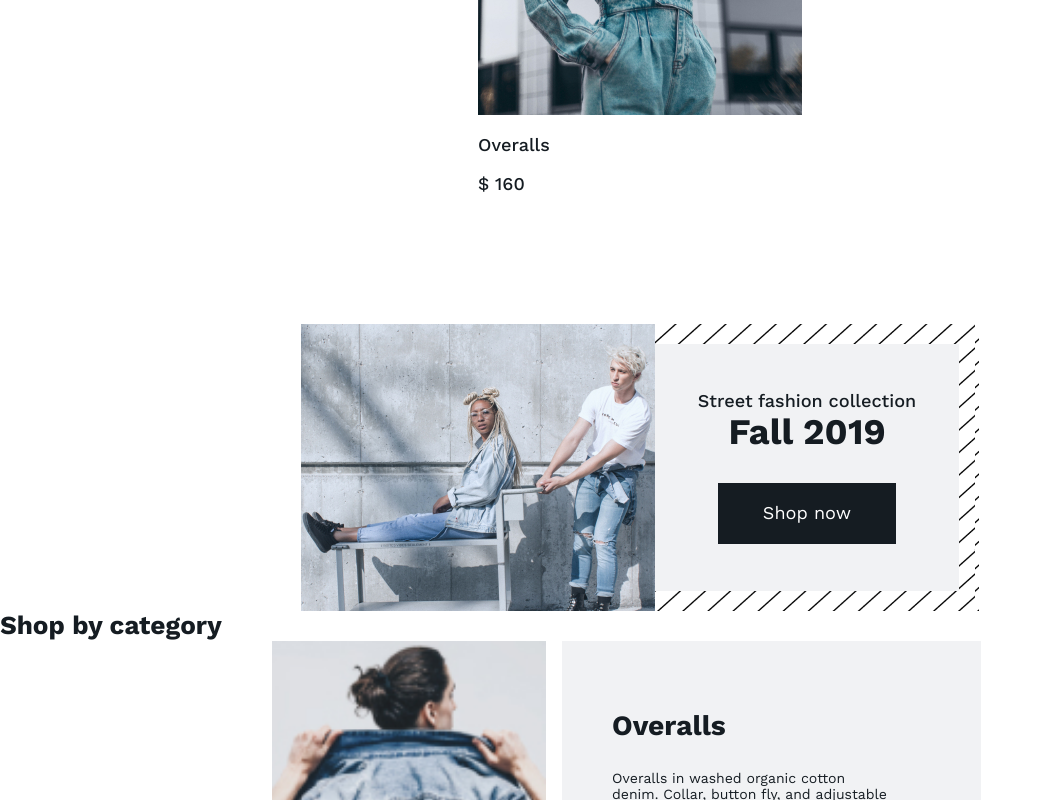
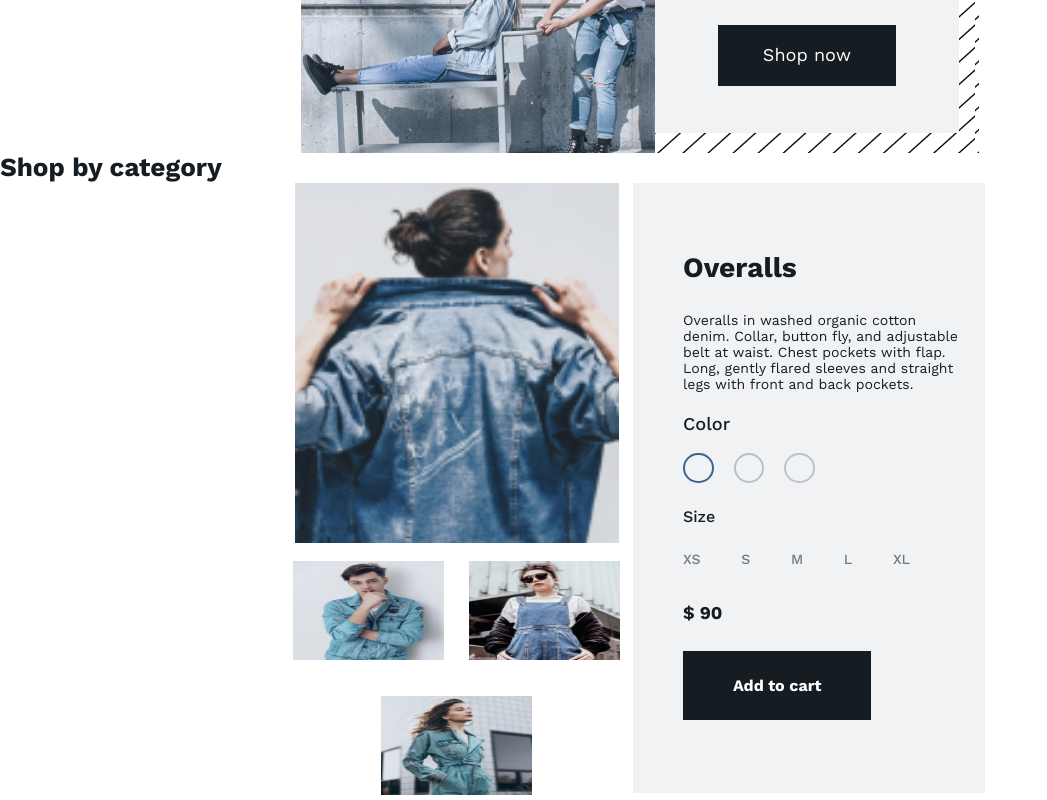
Before and after one commit to hellonasd/denim-app, a React (Create React App) app: page /product/0 in a window 1280 px wide. Shown: the part 1220-2020 px from the top of the page, without its empty margins (0-1047 px from the left). Built offline with nearby package versions, Linux system fonts and the light colour scheme.

Commit message:
fixed 768px gallery adn detail

```diff
--- a/src/components/Btn/btn.css
+++ b/src/components/Btn/btn.css
@@ -23,7 +23,7 @@
 .btn--add-card {
   padding: 25px 50px;
   margin-top: 10px;
-  margin-bottom: 40px;
+  /* margin-bottom: 40px; */
   font-family: Work Sans;
   font-style: normal;
   font-weight: bold;
--- a/src/components/Gallery/gallery.css
+++ b/src/components/Gallery/gallery.css
@@ -35,12 +35,15 @@
 }
 
 @media (min-width: 768px) {
+
   .gallery__main {
     display: flex;
-    width: 768px;
+    width: 720px;
     margin: 0 auto;
   }
-  .gallery__btn--resolution{
+
+
+  .gallery__btn--resolution {
     display: none;
   }
 
@@ -51,9 +54,8 @@
     list-style: none;
   }
 
-  .gallery__items--list{
+  .gallery__items--list {
     padding: 0px;
-
   }
   .gallery__btn {
     display: flex;
@@ -61,7 +63,7 @@
   .gallery__items {
     display: flex;
     flex-wrap: wrap;
-    width: 306px;
+    width: 353px;
     justify-content: space-around;
   }
 
@@ -84,5 +86,12 @@
   .gallery__img--active {
     display: block;
     margin: 0 auto;
+    width: 324px;
+    height: 360px;
+  }
+
+  .img__slider {
+    width: 151px;
+    height: 99px;
   }
 }
--- a/src/components/Range-slider/RangeSlider.jsx
+++ b/src/components/Range-slider/RangeSlider.jsx
@@ -70,7 +70,6 @@ export const RangerSlider = () => {
           onInput={(event) => onSetRight(event)}
           value={valueRight}
         />
-        <div className="push"></div>
         <div className="btn-wrapp">
           <div
             ref={btnLeft}
--- a/src/components/product-detail/productDetail.css
+++ b/src/components/product-detail/productDetail.css
@@ -67,6 +67,12 @@
 }
 
 @media (min-width: 768px) {
+
+  .detail__main{
+    height: 610px;
+    background-color: #f1f2f4;
+  }
+
   .detail__size--list {
     list-style: none;
     padding: 0px;
@@ -113,13 +119,10 @@
 
   }
 
-  .detail__main {
-    background-color: #f1f2f4;
-  }
+
   .detail__wrapper {
     margin-left: 50px;
-    width: 369px;
-    height: 602px;
+    width: 302px;
   }
 
   .detail__price {
--- a/src/mock-data/mock-data.js
+++ b/src/mock-data/mock-data.js
@@ -39,16 +39,7 @@ export const mockData = [
     tableUrl : `../../img/table-model-4.jpg`,
     dcUrl : `../../img/model-dc-4.jpg`,
   },
-  {
-    name : 'Overalls',
-    price : '$ 160',
-    category : 'firstpage',
-    color : ['#3B6392', '#B0C3C7', ' #BFC3C8'],
-    size : ['XS', 'S', 'M', 'L', 'XL'],
-    mobileUrl : `../../img/model-4.jpg`,
-    tableUrl : `../../img/table-model-4.jpg`,
-    dcUrl : `../../img/model-dc-4.jpg`,
-  },
+
 
 ]
 
```
